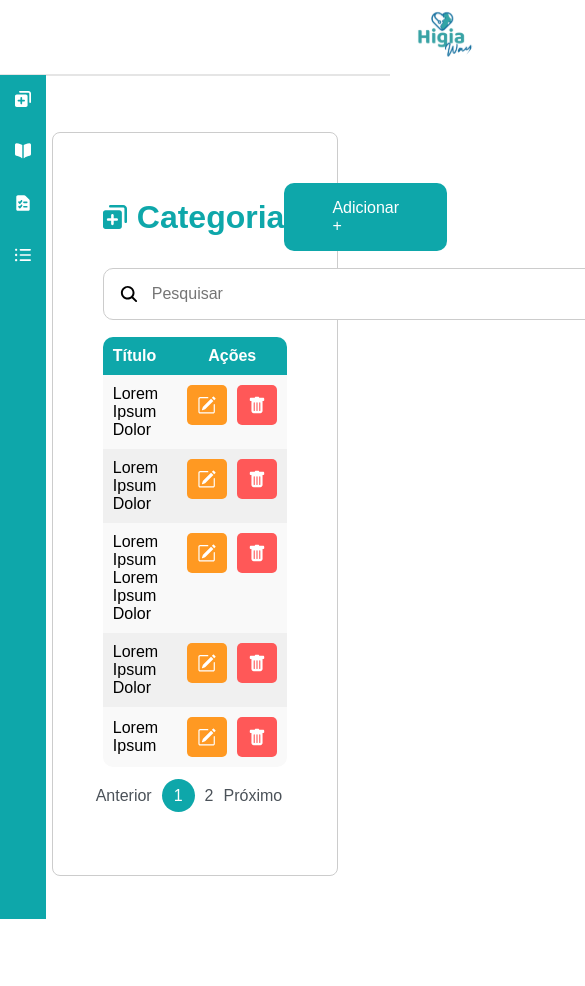
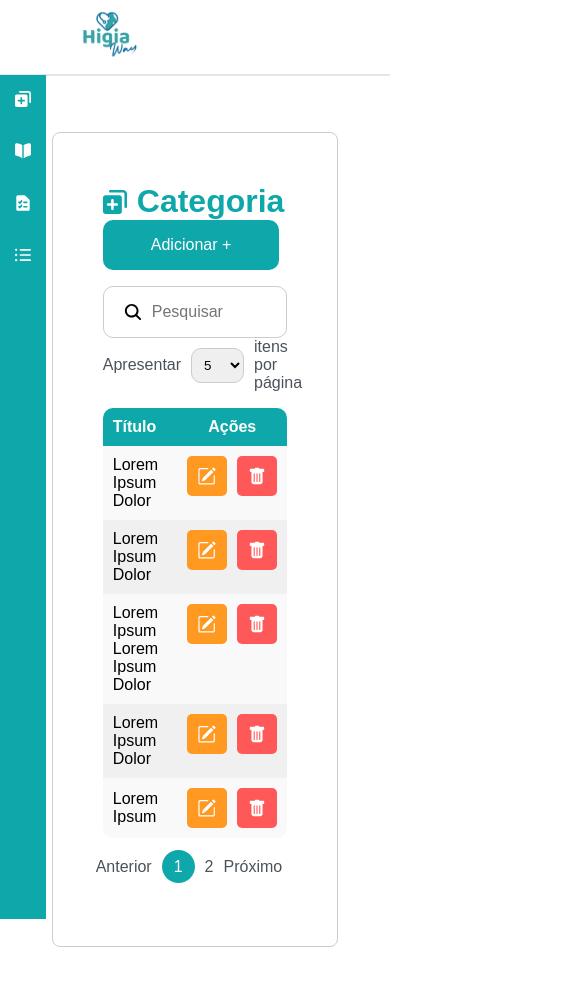
Before and after one commit to thehigia/admin-dashboard, a React (Create React App) app: page / in a window 390 px wide. Shown: the top 986 px of the page, 585 px wide, since content can reach past the window. Built offline with nearby package versions, Linux system fonts and the light colour scheme.

Commit message:
feat: :zap: Melhorando a vizualização para mobile

```diff
--- a/src/components/Cabecalho/Cabecalho.module.css
+++ b/src/components/Cabecalho/Cabecalho.module.css
@@ -7,5 +7,11 @@
 }
 
 .logo {
-  margin: 5px 415px 5px;
+  margin: 0.3125rem 25rem 0.3125rem;
 }
+
+@media (max-width: 600px) {
+  .logo {
+    margin: 0.3125rem 5rem 0.3125rem; /* Zera a margem para telas pequenas */
+  }
+}
--- a/src/components/Categoria/Categoria.jsx
+++ b/src/components/Categoria/Categoria.jsx
@@ -72,6 +72,7 @@ const Categoria = () => {
 
     return (
         <div className={styles.card}>
+
             <header>
                 <div className={styles.title_btn}>
                     <div className={styles.title}>
@@ -106,6 +107,7 @@ const Categoria = () => {
                     </div>
                 </div>
             </header>
+
             <table className={styles.dataTable}>
                 <thead>
                     <tr className={styles.tr_title}>
@@ -125,6 +127,7 @@ const Categoria = () => {
                     ))}
                 </tbody>
             </table>
+
             <ReactPaginate
                 previousLabel="Anterior"
                 nextLabel="Próximo"
@@ -134,6 +137,7 @@ const Categoria = () => {
                 activeClassName={styles.activePage}
             />
 
+            {/* MODAL CATEGORIA */}
             {showModal && (
                 <div className={styles.modal}>
                     <div className={styles.modalContent}>
@@ -173,6 +177,7 @@ const Categoria = () => {
                 </div>
             )
             }
+            {/* FIM MODAL CATEGORIA */}
         </div>
     );
 };
--- a/src/components/Categoria/Categories.module.css
+++ b/src/components/Categoria/Categories.module.css
@@ -45,7 +45,7 @@
 
 .searchIcon {
   position: absolute;
-  right: 29rem;
+  right: 14rem;
   top: 50%;
   transform: translateY(-50%);
   width: 20px;
@@ -53,7 +53,7 @@
 }
 
 .search {
-  width: 500px;
+  width: 100%;
   display: block;
   padding: 1rem 1rem 1rem 3rem;
   box-sizing: border-box;
@@ -267,3 +267,32 @@
 .labMod {
   position: relative;
 }
+
+@media (max-width: 600px) {
+  .title_btn {
+    display: flex;
+    align-items: center;
+    flex-wrap: wrap;
+  }
+  .controls {
+    display: flex;
+    align-items: center;
+    flex-wrap: wrap;
+  }
+  .search {
+    width: 100%;
+    display: block;
+    padding: 1rem 1rem 1rem 3rem;
+    box-sizing: border-box;
+    border: 1px solid #ccc;
+    border-radius: 10px;
+  }
+  .searchIcon {
+    position: absolute;
+    right: 9rem;
+    top: 50%;
+    transform: translateY(-50%);
+    width: 20px;
+    height: 20px;
+  }
+}
```
